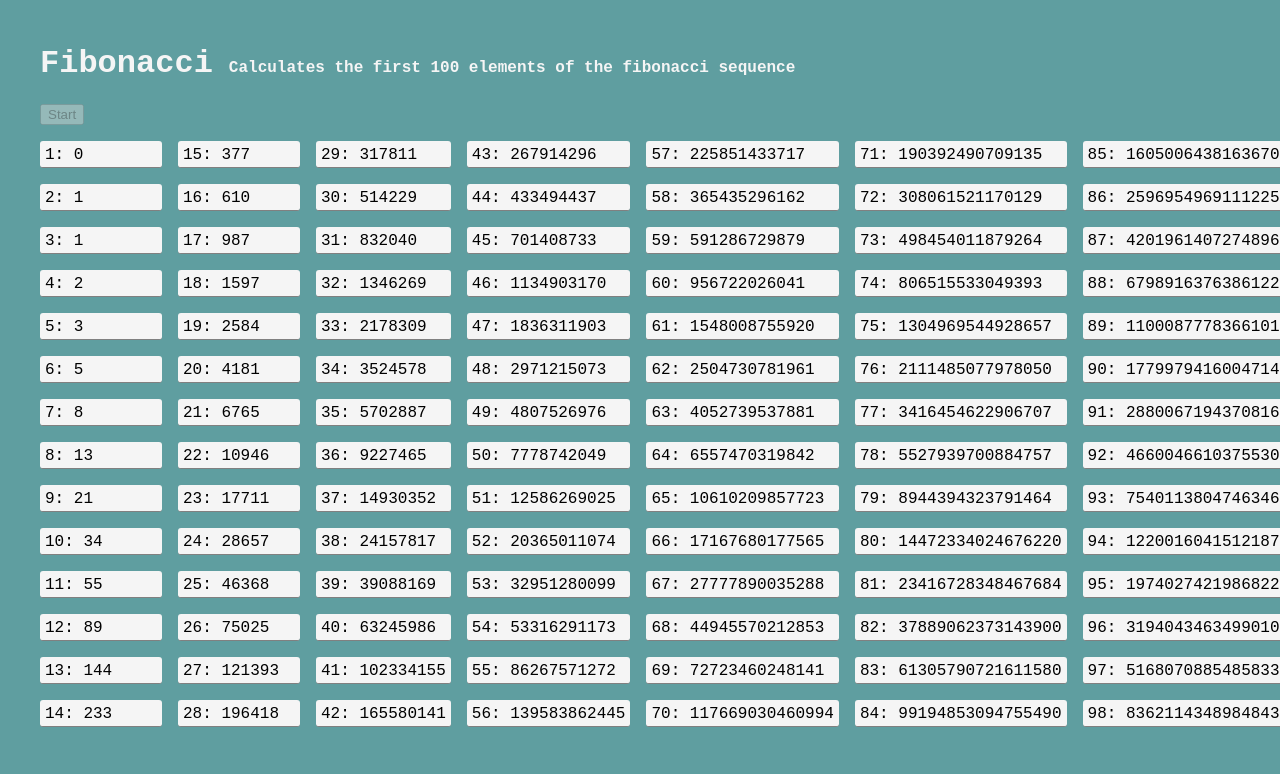
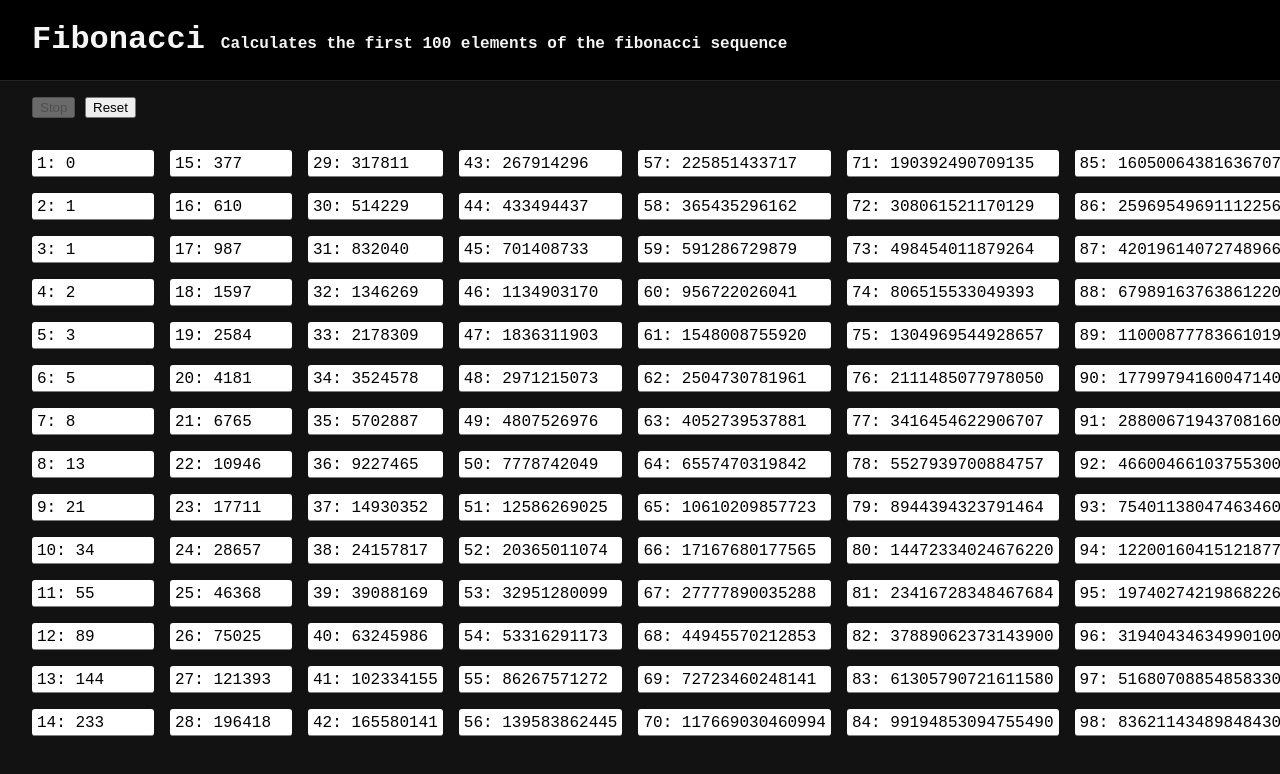
Before and after one commit to stefandecimelli/ts-example3-algorithms, a website built with webpack: page public/index.html in a window 1280 px wide. Both pictures are taken after a click on the button "Start". Shown: the top 774 px of the page. Built offline with nearby package versions, Linux system fonts and the light colour scheme.

Commit message:
change the colour scheme

```diff
--- a/public/index.html
+++ b/public/index.html
@@ -18,7 +18,10 @@
             <h1>Fibonacci</h1>
             <p>Calculates the first 100 elements of the fibonacci sequence</p>
         </header>
-        <button id="stop">Start</button>
+        <div id="buttons">
+            <button id="stop">Start</button>
+            <button id="reset">Reset</button>
+        </div>
         <main id="results"></main>
     </div>
     <script type="module" src="/bundle.min.js" defer>
--- a/public/style.css
+++ b/public/style.css
@@ -1,15 +1,12 @@
 html,
 body {
-    background-color:cadetblue;
+    background-color:#121212;
     font-family: 'Courier New', Courier, monospace;
+    margin: 0;
 }
 
 pre {
     font-size: 16px;
-}
-
-#app {
-    padding: 1rem 2rem;
 }
 
 #results {
@@ -21,12 +18,16 @@ pre {
     flex-flow: "flex-start";
     align-content: flex-start;
     align-items: "flex-start";
-    margin-top: 1rem;
+    margin: 2rem;
+}
+
+#buttons {
+    margin: 1rem 0 0 2rem;
 }
 
 .calculation {
     display: flex;
-    background-color: whitesmoke;
+    background-color: white;
     border-bottom: 1px solid gray;
     border-radius: 3px;
     padding: 5px;
@@ -42,6 +43,10 @@ header {
     font-weight: bolder;
     align-items: center;
     gap: 1rem;
+    background-color: black;
+    border-bottom: 1px solid #222;
+    padding: 0 2rem;
+    margin: 0;
 }
 
 header > p {
--- /dev/null
+++ b/src/elements.ts
@@ -0,0 +1,11 @@
+"use strict"
+
+const results = document.getElementById("results") as HTMLElement;
+const button = document.getElementById("stop") as HTMLButtonElement;
+const reset = document.getElementById("reset") as HTMLButtonElement;
+
+if (!button || !results || !reset) {
+    throw Error("DOM not recognized!");
+}
+
+export {results, button, reset};
--- a/src/main.ts
+++ b/src/main.ts
@@ -1,15 +1,9 @@
 import initfib from "./initfib";
-
-const fibonacci = initfib();
-const results = document.getElementById("results");
-const button = document.getElementById("stop") as HTMLButtonElement;
+import {results, button, reset} from "./elements";
 
 let loop: NodeJS.Timeout;
 let switcher = true;
-
-if (!button || !results) {
-    throw Error("DOM not recognized!");
-}
+let fibonacci = initfib();
 
 const addCalculation = () => {
     const [count, next] = fibonacci();
@@ -25,7 +19,7 @@ const addCalculation = () => {
 }
 
 const switchButtonText = () => {
-    button.textContent = button.textContent === "Start" ? "Stop" : "Start";
+    button.textContent = switcher ? "Start" : "Stop";
 }
 
 button.addEventListener("click", () => {
@@ -34,6 +28,15 @@ button.addEventListener("click", () => {
     } else {
         clearInterval(loop);
     }
+    switcher = !switcher;
     switchButtonText();
-    switcher = !switcher;
 });
+
+reset.addEventListener("click", () => {
+    clearInterval(loop);
+    button.disabled = false;
+    fibonacci = initfib();
+    results.innerHTML = '';
+    switcher = true;
+    switchButtonText();
+})
```
